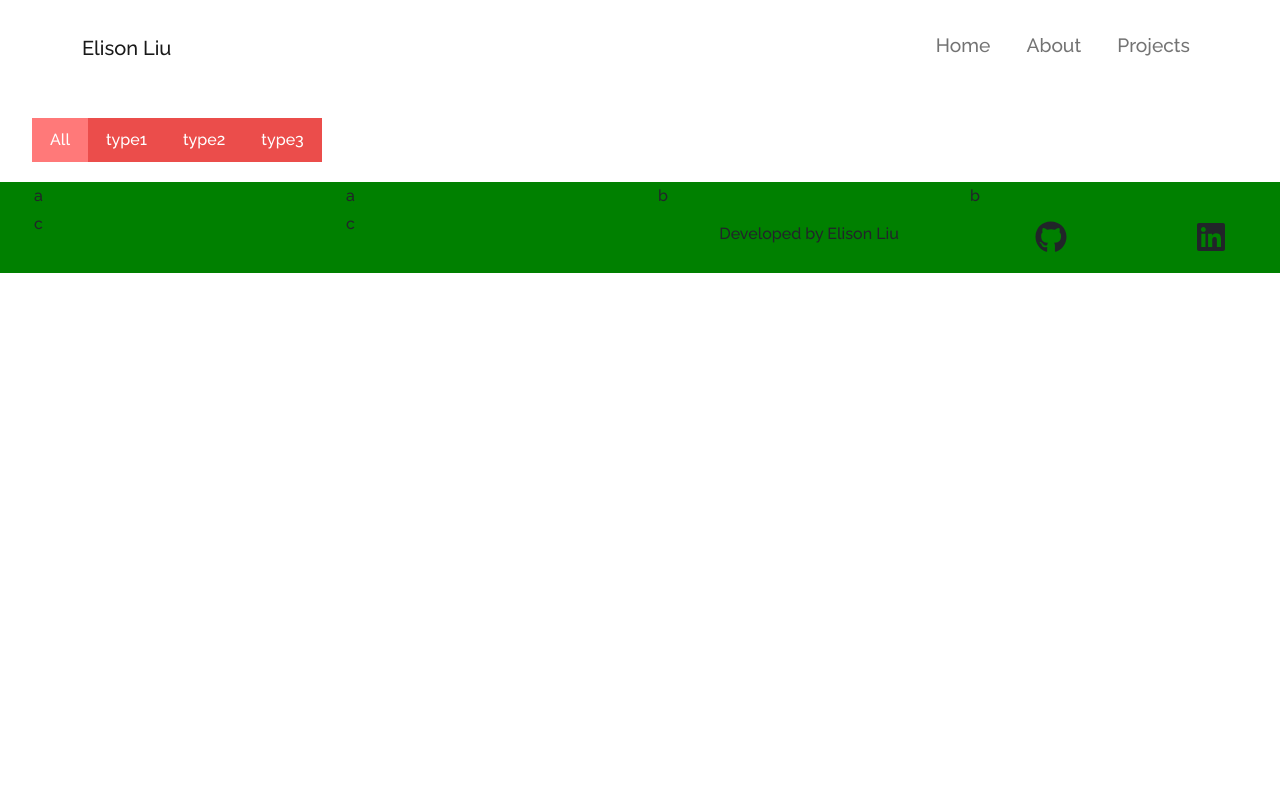
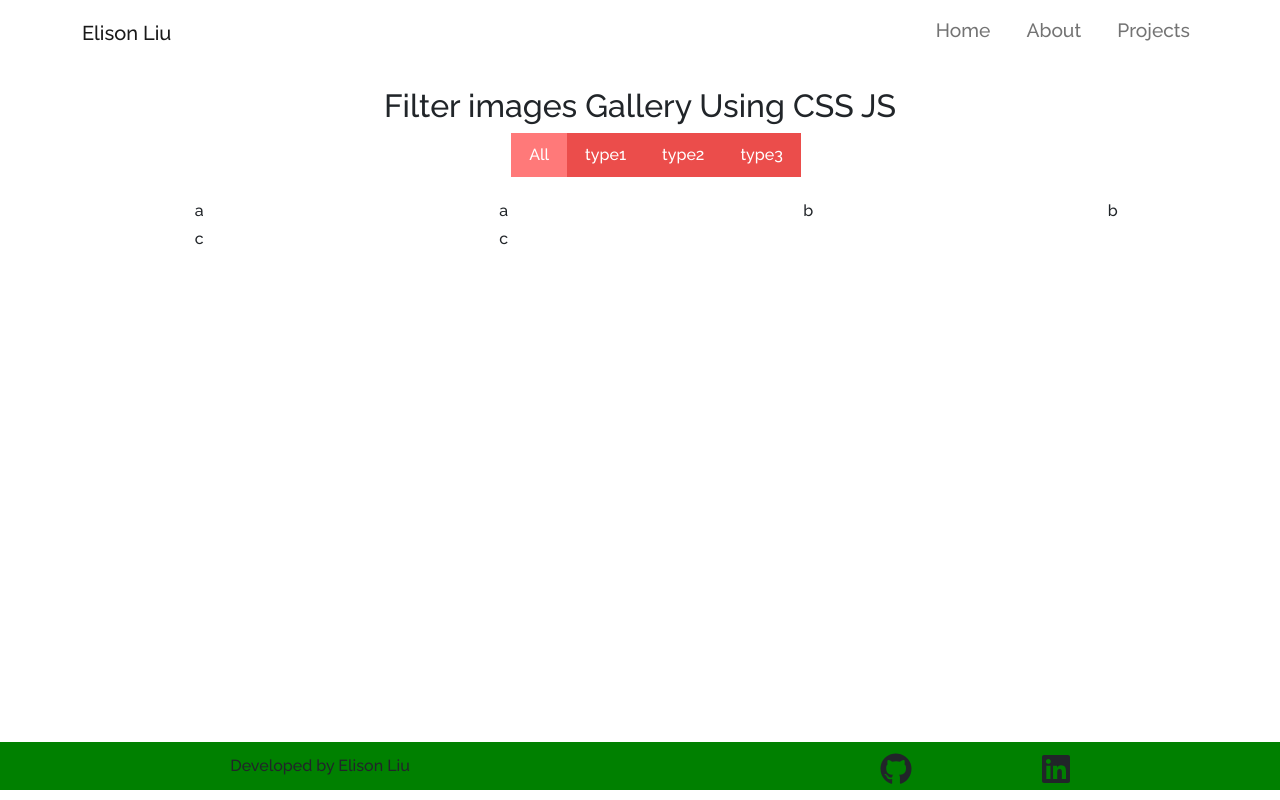
Before and after one commit to elisonliu97/Portfolio, a React (Create React App) app: page /projects in a window 1280 px wide. Built offline with nearby package versions, Linux system fonts and the light colour scheme.

Commit message:
stopped some overflow

```diff
--- a/src/components/Projects/projects.css
+++ b/src/components/Projects/projects.css
@@ -1,22 +1,16 @@
-
-ul{
-    list-style: none;
-}
-
-
-.container{
-    max-width: 1200px;
+.projects-container {
+    /* display: flex; */
+    /* justify-content: center; */
+    /* align-items: center; */
+    min-height:83.8vh;
+    /* max-width: 1200px; */
     margin: auto;
     padding: 15px;
     text-align: center;
 }
 
-h2{
-    text-transform: uppercase;
-    font-weight: normal;
-    font-size: 120%;
-    margin-bottom: 20px;
-    color: #fff;
+.projects-container ul{
+    list-style: none;
 }
 
 .filter-menu{
```
